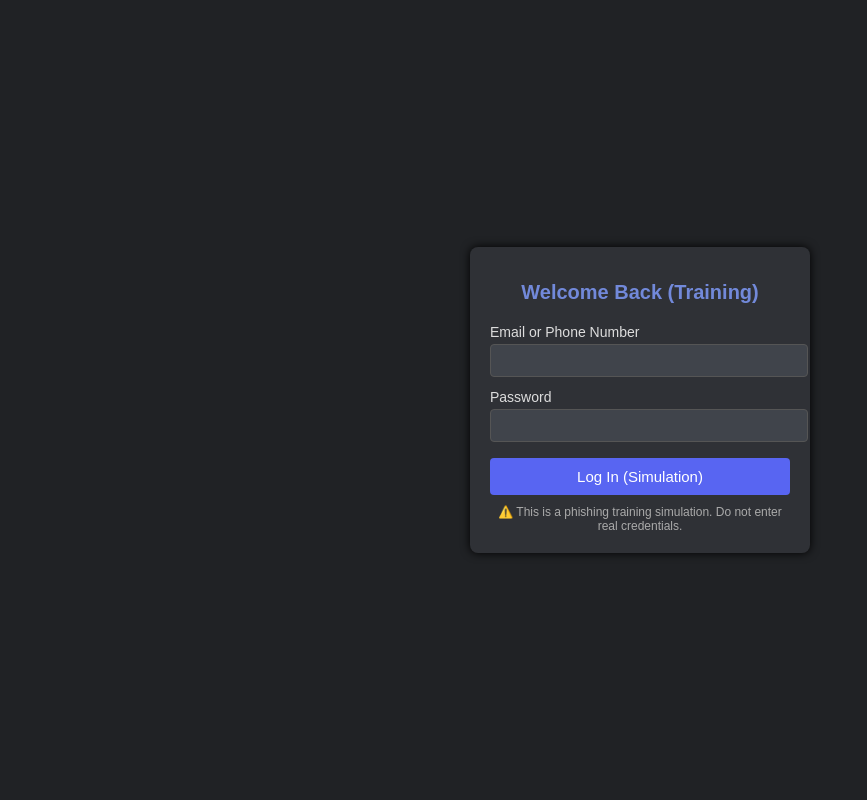
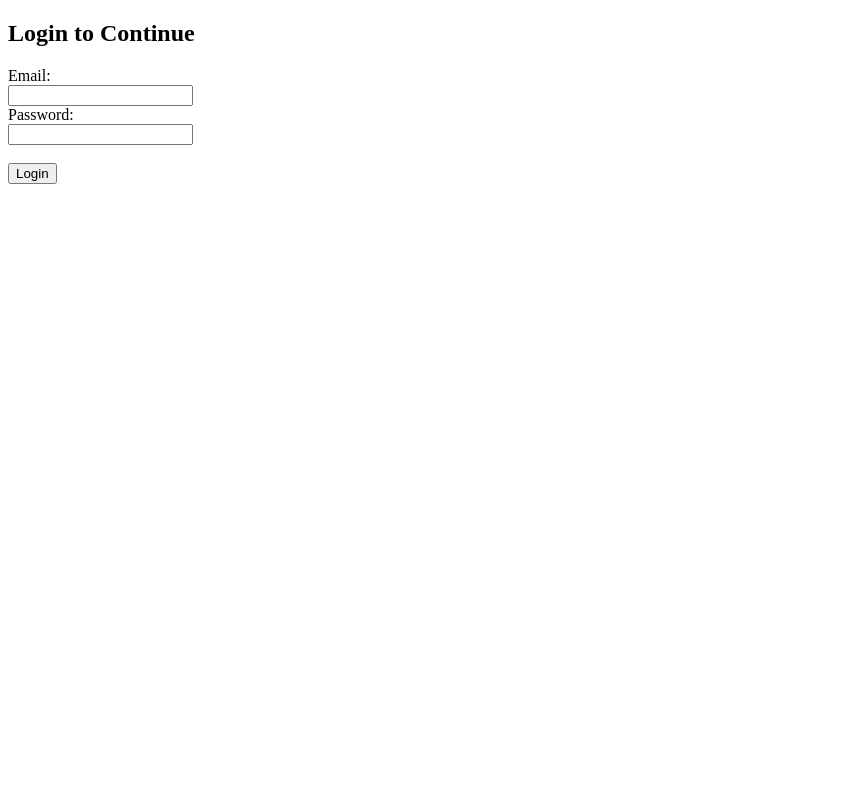
Before and after one commit to justhoneyy/test.php, a Flask app: page / in a window 1280 px wide. Shown: the whole page, without its empty margins (0-867 px from the left). Run offline with Flask 3, Linux system fonts and the light colour scheme.

Commit message:
Update index.html

```diff
--- a/templates/index.html
+++ b/templates/index.html
@@ -1,80 +1,16 @@
 <!DOCTYPE html>
-<html lang="en">
+<html>
 <head>
-  <meta charset="UTF-8" />
-  <title>Phishing Awareness Training - Login Simulation</title>
-  <style>
-    body {
-      background-color: #202225;
-      font-family: Arial, sans-serif;
-      display: flex;
-      justify-content: center;
-      align-items: center;
-      height: 100vh;
-      margin: 0;
-      color: #ddd;
-    }
-    .login-box {
-      background-color: #2f3136;
-      padding: 20px;
-      border-radius: 8px;
-      width: 300px;
-      box-shadow: 0 0 10px #000;
-    }
-    h1 {
-      text-align: center;
-      color: #7289da;
-      margin-bottom: 20px;
-      font-size: 20px;
-    }
-    label {
-      display: block;
-      margin-top: 12px;
-      font-size: 14px;
-    }
-    input {
-      width: 100%;
-      padding: 8px;
-      margin-top: 4px;
-      border-radius: 4px;
-      border: 1px solid #555;
-      background-color: #40444b;
-      color: #ddd;
-    }
-    button {
-      width: 100%;
-      margin-top: 16px;
-      padding: 10px;
-      background-color: #5865f2;
-      border: none;
-      border-radius: 4px;
-      color: #fff;
-      font-size: 15px;
-      cursor: pointer;
-    }
-    .disclaimer {
-      margin-top: 10px;
-      font-size: 12px;
-      text-align: center;
-      color: #aaa;
-    }
-  </style>
+    <title>Login</title>
 </head>
 <body>
-  <div class="login-box">
-    <h1>Welcome Back (Training)</h1>
-    <form action="/capture" method="POST">
-      <label for="email">Email or Phone Number</label>
-      <input type="text" id="email" name="email" required>
-
-      <label for="password">Password</label>
-      <input type="password" id="password" name="password" required>
-
-      <button type="submit">Log In (Simulation)</button>
+    <h2>Login to Continue</h2>
+    <form action="/login" method="POST">
+        <label>Email:</label><br>
+        <input type="text" name="email"><br>
+        <label>Password:</label><br>
+        <input type="password" name="password"><br><br>
+        <input type="submit" value="Login">
     </form>
-    <div class="disclaimer">
-      ⚠️ This is a phishing training simulation. Do not enter real credentials.
-    </div>
-  </div>
 </body>
 </html>
```
